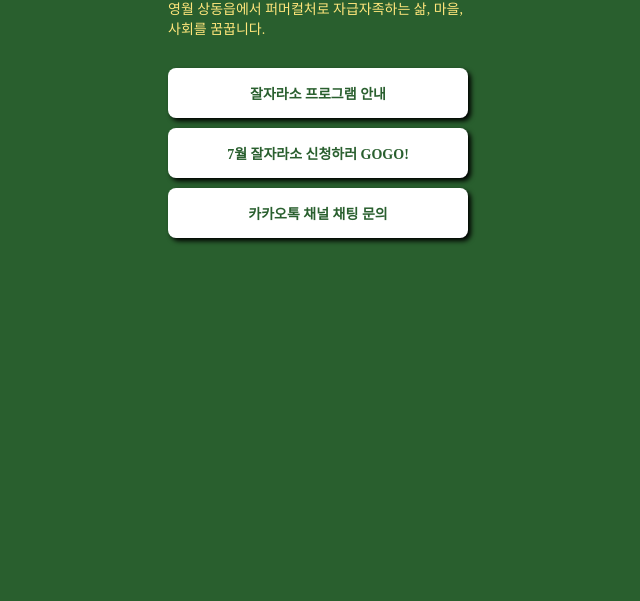
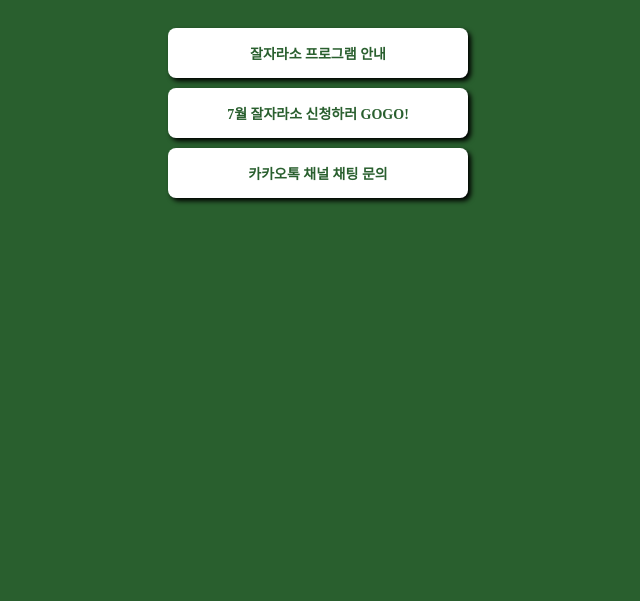
Before and after one commit to danixinad/battmung_official, a plain HTML site: page index.html in a window 1280 px wide. Shown: the part 199-800 px from the top of the page, without its empty margins (322-962 px from the left). Drawn offline with Linux system fonts and the light colour scheme; a web font is replaced by a local one.

Commit message:
Update index.html

```diff
--- a/index.html
+++ b/index.html
@@ -90,7 +90,7 @@
     <div class="wrap">
         <div class="profile">  </div>
         <h1 class="main">battmung_official</h1>
-        <p class="sub">영월 상동읍에서 퍼머컬처로 자급자족하는 삶, 마을, 사회를 꿈꿉니다.</p>
+        <p class="sub"> </p>
 
         <a target="_blank" href="https://battmung.notion.site/376303b9f8df42fabe962d47bbb6535a">잘자라소 프로그램 안내</a>
         <a target="_blank" href="http://docs.google.com/forms/u/1/d/e/1FAIpQLSenI31gnoLYuqqNtfki9Zg4NOVDsZVqcnkIszyq4IVhfqWO5A/viewform">7월 잘자라소 신청하러 GOGO!</a>
```
